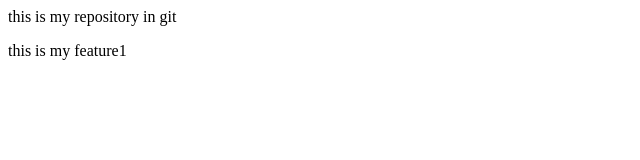
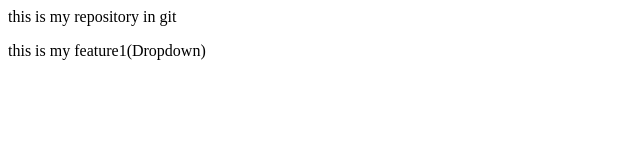
Before and after one commit to prajwalsudhakarsuryavanshi/localrepo34, a plain HTML site: page index.html in a window 1280 px wide. Shown: the full height of the page, 0-640 px from the left. Drawn offline with Linux system fonts and the light colour scheme.

```diff
--- a/index.html
+++ b/index.html
@@ -1,2 +1,2 @@
 <p>this is my repository in git</p>
-<p>this is my feature1</p>
+<p>this is my feature1(Dropdown)</p>
```
